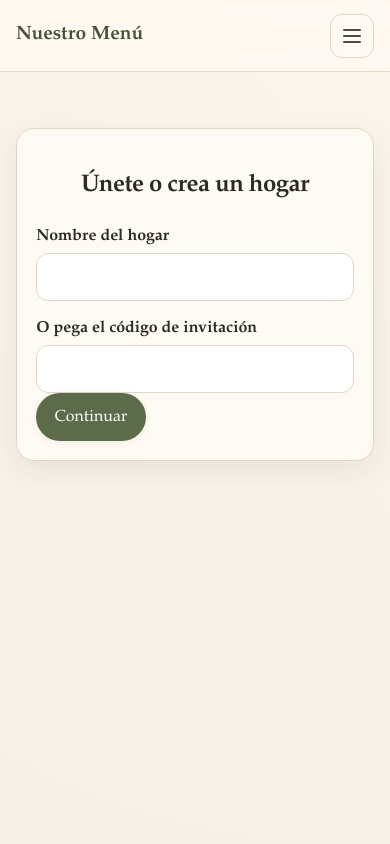
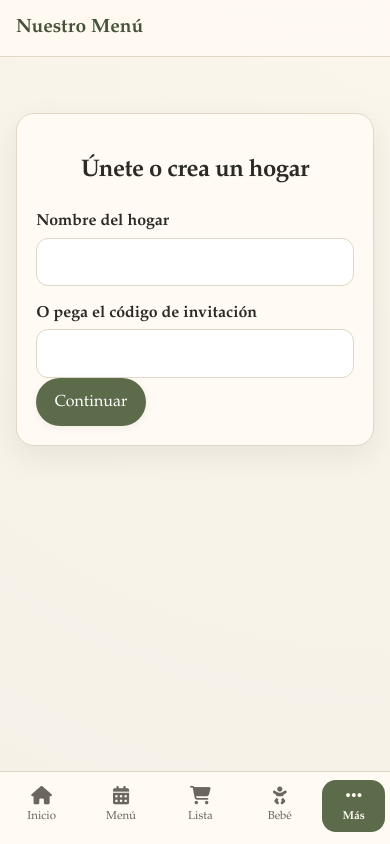
Before and after one commit to allanaguilar/nuestro_menu, a Django app: page /empezar/ in a window 390 px wide. Run offline with Django 5.2, Linux system fonts and the light colour scheme; the visitor is signed in with stand-in values (Sample User, id 1); data comes from the database, SQL or seed files in the repository; data that the repository does not hold is empty; parts of the project's set-up code (start-up, migrations or seed data) failed here and were passed over.

Commit message:
Agregar barra de navegación y mejorar estilos en la interfaz de usuario

```diff
--- a/apps/core/tests.py
+++ b/apps/core/tests.py
@@ -47,6 +47,8 @@ class LoginRedirectTests(TestCase):
         self.assertContains(dashboard, "Lun")
         self.assertContains(dashboard, "nav-toggle")
         self.assertContains(dashboard, "Abrir menú")
+        self.assertContains(dashboard, 'class="tabbar"')
+        self.assertContains(dashboard, 'href="/inicio/" aria-current="page"')
 
 
 class PasswordResetPageTests(TestCase):
--- a/static/css/app.css
+++ b/static/css/app.css
@@ -600,27 +600,89 @@ code { word-break: break-all; }
 
 form.is-loading { opacity: 0.65; pointer-events: none; }
 
+.tabbar { display: none; }
+.tabbar-more-panel[hidden] { display: none; }
+
 @media (max-width: 800px) {
-  .nav-toggle { display: inline-flex; }
+  .nav-toggle, .nav { display: none; }
   .header-inner { flex-wrap: wrap; align-items: center; }
-  .nav {
-    display: none;
-    flex-basis: 100%;
+  .tabbar {
+    --tabbar-height: calc(76px + env(safe-area-inset-bottom));
+    display: flex;
+    position: fixed;
+    left: 0;
+    right: 0;
+    bottom: 0;
+    z-index: 6;
+    background: rgba(255, 250, 243, 0.96);
+    border-top: 1px solid var(--line);
+    padding: 4px 2px calc(8px + env(safe-area-inset-bottom));
+    backdrop-filter: blur(8px);
+  }
+  main { padding-bottom: calc(5.5rem + env(safe-area-inset-bottom)); }
+  .tabbar > a,
+  .tabbar-more-toggle {
+    flex: 1 1 0;
+    min-width: 0;
+    min-height: 52px;
+    display: flex;
+    flex-direction: column;
+    align-items: center;
+    justify-content: center;
+    gap: 2px;
+    margin: 4px 3px;
+    padding: 0.2rem 0.15rem;
+    border: 0;
+    border-radius: 14px;
+    background: none;
+    color: var(--muted);
+    font: inherit;
+    font-size: 0.72rem;
+    font-weight: 500;
+    text-decoration: none;
+    cursor: pointer;
+  }
+  .tabbar [aria-current="page"],
+  .tabbar-more-toggle[aria-expanded="true"] {
+    color: #fffaf3;
+    background: var(--olive);
+    font-weight: 700;
+  }
+  .tabbar .icon { color: currentColor; font-size: 1.15rem; }
+  .tabbar-more { position: static; flex: 1 1 0; min-width: 0; display: flex; }
+  .tabbar-more-toggle { width: 100%; }
+  .tabbar-more-panel {
+    position: fixed;
+    left: 0;
+    right: 0;
+    bottom: var(--tabbar-height);
+    z-index: 6;
+    display: flex;
+    flex-direction: column;
+    padding: 0.35rem 0.75rem 0.5rem;
+    background: var(--card);
+    border-top: 1px solid var(--line);
+    box-shadow: var(--shadow);
+  }
+  .tabbar-more-panel a,
+  .tabbar-more-panel button {
+    display: flex;
+    align-items: center;
+    justify-content: flex-start;
+    gap: 0.55rem;
     width: 100%;
-    flex-direction: column;
-    align-items: stretch;
-    gap: 0.15rem;
-    margin: 0.45rem 0 0;
-    padding: 0.45rem 0 0;
-    border-top: 1px solid var(--line);
+    min-height: 48px;
+    padding: 0.45rem 0.2rem;
+    border: 0;
+    border-bottom: 1px solid var(--line);
+    background: none;
+    color: var(--ink);
+    font: inherit;
+    text-decoration: none;
+    cursor: pointer;
   }
-  .nav.is-open { display: flex; }
-  .nav a, .nav button {
-    min-height: 44px;
-    padding: 0.5rem 0.85rem;
-    border-radius: 12px;
-  }
-  .nav-logout button { width: 100%; justify-content: flex-start; }
+  .tabbar-more-panel .icon { color: var(--olive-dark); }
+  .tabbar-more-panel .nav-logout { margin: 0; }
   .day-rail { grid-template-columns: 3.8rem minmax(0, 1fr); }
   .day-rail-hit { grid-template-columns: 3.8rem minmax(0, 1fr) auto; }
   .nav-more { display: contents; }
--- a/static/js/app.js
+++ b/static/js/app.js
@@ -51,7 +51,7 @@
       }
       return;
     }
-    const more = event.target.closest(".nav-more-toggle");
+    const more = event.target.closest(".nav-more-toggle, .tabbar-more-toggle");
     if (more) {
       const panel = document.getElementById(more.getAttribute("aria-controls"));
       if (!panel) return;
@@ -60,13 +60,13 @@
       more.setAttribute("aria-expanded", open ? "true" : "false");
       return;
     }
-    if (!event.target.closest(".nav-more")) {
-      const panel = document.querySelector(".nav-more-panel");
-      const toggle = document.querySelector(".nav-more-toggle");
-      if (panel && !panel.hidden) {
+    if (!event.target.closest(".nav-more, .tabbar-more")) {
+      document.querySelectorAll(".nav-more-panel, .tabbar-more-panel").forEach(function (panel) {
+        if (panel.hidden) return;
         panel.hidden = true;
+        const toggle = document.querySelector('[aria-controls="' + panel.id + '"]');
         if (toggle) toggle.setAttribute("aria-expanded", "false");
-      }
+      });
     }
     const day = event.target.closest(".day-open, .recipe-preview");
     if (day) {
--- a/static/service-worker.js
+++ b/static/service-worker.js
@@ -1,14 +1,14 @@
-const CACHE_NAME = "nuestro-menu-static-v45";
+const CACHE_NAME = "nuestro-menu-static-v48";
 const STATIC_ASSETS = [
   "/static/css/app.css",
-  "/static/css/app.css?v=38",
+  "/static/css/app.css?v=41",
   "/static/vendor/fontawesome/css/fontawesome.min.css",
   "/static/vendor/fontawesome/css/solid.min.css",
   "/static/vendor/fontawesome/css/regular.min.css",
   "/static/vendor/fontawesome/webfonts/fa-solid-900.woff2",
   "/static/vendor/fontawesome/webfonts/fa-regular-400.woff2",
   "/static/js/app.js",
-  "/static/js/app.js?v=26",
+  "/static/js/app.js?v=27",
   "/static/js/htmx.min.js",
   "/static/icons/icon-192.png",
   "/static/icons/icon-512.png",
--- a/templates/base.html
+++ b/templates/base.html
@@ -3,7 +3,7 @@
 <html lang="es">
   <head>
     <meta charset="utf-8">
-    <meta name="viewport" content="width=device-width, initial-scale=1">
+    <meta name="viewport" content="width=device-width, initial-scale=1, viewport-fit=cover">
     <meta name="theme-color" content="#5c6b4a">
     <meta name="description" content="Organiza los almuerzos semanales de casa.">
     <title>{% block title %}Nuestro Menú{% endblock %}</title>
@@ -13,7 +13,7 @@
     <link rel="stylesheet" href="{% static 'vendor/fontawesome/css/fontawesome.min.css' %}">
     <link rel="stylesheet" href="{% static 'vendor/fontawesome/css/solid.min.css' %}">
     <link rel="stylesheet" href="{% static 'vendor/fontawesome/css/regular.min.css' %}">
-    <link rel="stylesheet" href="{% static 'css/app.css' %}?v=38">
+    <link rel="stylesheet" href="{% static 'css/app.css' %}?v=41">
   </head>
   <body hx-boost="true">
     <a class="skip-link" href="#contenido">Saltar al contenido</a>
@@ -59,7 +59,33 @@
       {% endif %}
       {% block content %}{% endblock %}
     </main>
+    {% if user.is_authenticated %}
+    <nav class="tabbar" aria-label="Accesos">
+      {% with ns=request.resolver_match.namespace name=request.resolver_match.url_name %}
+      <a href="{% url 'core:dashboard' %}"{% if ns == "core" and name == "dashboard" %} aria-current="page"{% endif %}>{% include "includes/icon.html" with name="home" %}<span>Inicio</span></a>
+      <a href="{% url 'meal_plans:current' %}"{% if ns == "meal_plans" and name != "history" %} aria-current="page"{% endif %}>{% include "includes/icon.html" with name="calendar" %}<span>Menú</span></a>
+      <a href="{% url 'shopping:list' %}"{% if ns == "shopping" %} aria-current="page"{% endif %}>{% include "includes/icon.html" with name="cart" %}<span>Lista</span></a>
+      <a href="{% url 'baby:current' %}"{% if ns == "baby" %} aria-current="page"{% endif %}>{% include "includes/icon.html" with name="baby" %}<span>Bebé</span></a>
+      <div class="tabbar-more">
+        <button type="button" class="tabbar-more-toggle" aria-expanded="false" aria-controls="menu-tab-mas"{% if ns == "recipes" or ns == "preferences" or ns == "households" or name == "install" or name == "history" %} aria-current="page"{% endif %}>
+          {% include "includes/icon.html" with name="other" %}<span>Más</span>
+        </button>
+        <div id="menu-tab-mas" class="tabbar-more-panel" hidden>
+          <a href="{% url 'recipes:list' %}">{% include "includes/icon.html" with name="book" %}Recetario</a>
+          <a href="{% url 'preferences:list' %}">{% include "includes/icon.html" with name="sliders" %}Preferencias</a>
+          <a href="{% url 'meal_plans:history' %}">{% include "includes/icon.html" with name="clock" %}Historial</a>
+          <a href="{% url 'households:settings' %}">{% include "includes/icon.html" with name="household" %}Hogar</a>
+          <a href="{% url 'core:install' %}">{% include "includes/icon.html" with name="download" %}Instalar</a>
+          <form class="nav-logout" method="post" action="{% url 'logout' %}" hx-boost="false">
+            {% csrf_token %}
+            <button type="submit">{% include "includes/icon.html" with name="logout" %}Salir</button>
+          </form>
+        </div>
+      </div>
+      {% endwith %}
+    </nav>
+    {% endif %}
     <script src="{% static 'js/htmx.min.js' %}" defer></script>
-    <script src="{% static 'js/app.js' %}?v=26" defer></script>
+    <script src="{% static 'js/app.js' %}?v=27" defer></script>
   </body>
 </html>
```
